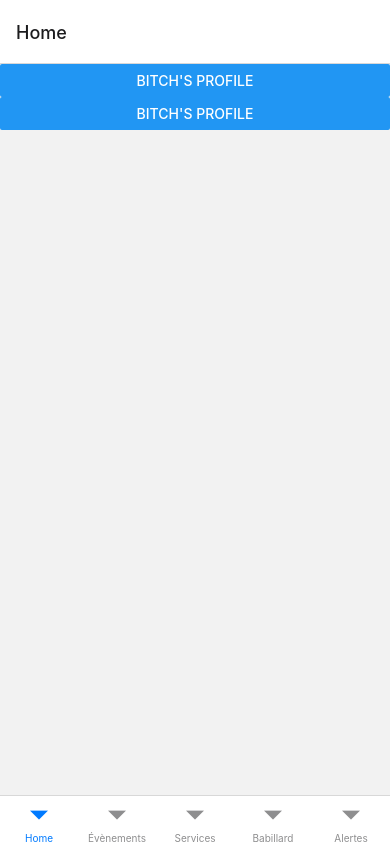
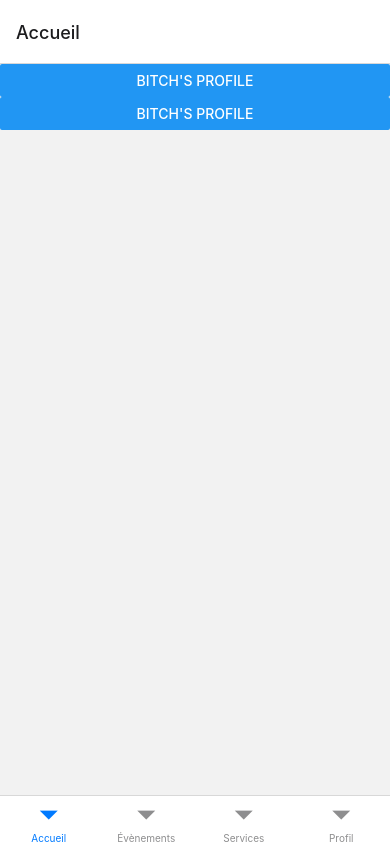
Before and after one commit to p1xlized/Hackathon2024App, a React Native app: screen / in a window 390 px wide. Built offline with nearby package versions, Linux system fonts and the light colour scheme; what @ui-kitten/components would draw is missing.

Commit message:
Bottom Navigator tabs named

```diff
--- a/router/ButomNavigator.js
+++ b/router/ButomNavigator.js
@@ -9,11 +9,10 @@ const Tab = createBottomTabNavigator();
 const DrawerNavigator = () => {
     return (
         <Tab.Navigator>
-            <Tab.Screen name="Home" component={HomeStack} />
+            <Tab.Screen name="Accueil" component={HomeStack} />
             <Tab.Screen name="Évènements" component={InfoStack} />
             <Tab.Screen name="Services" component={InfoStack} />
-            <Tab.Screen name="Babillard" component={InfoStack} />
-            <Tab.Screen name="Alertes" component={InfoStack} />
+            <Tab.Screen name="Profil" component={InfoStack} />
         </Tab.Navigator>
     );
 };
```
